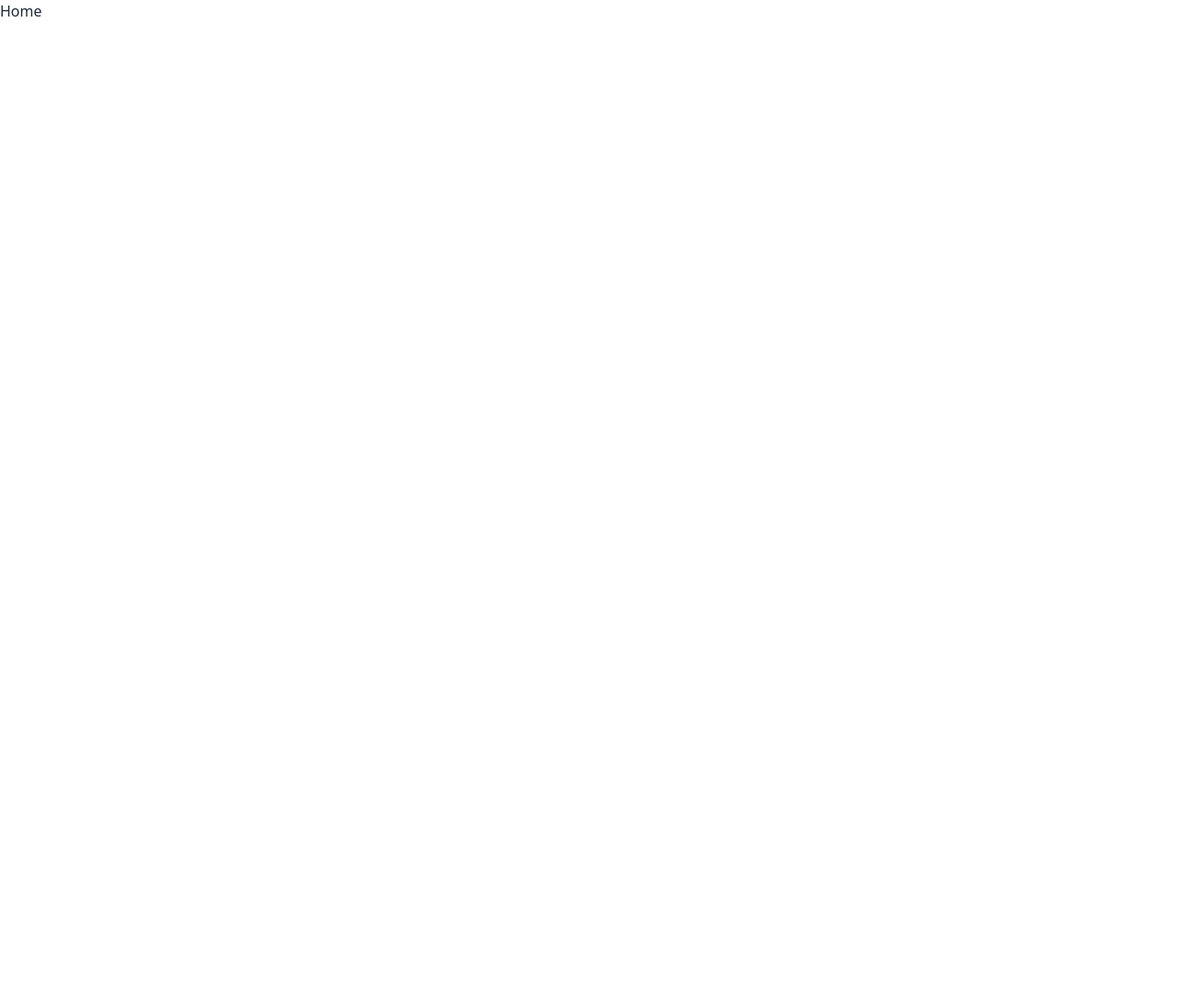
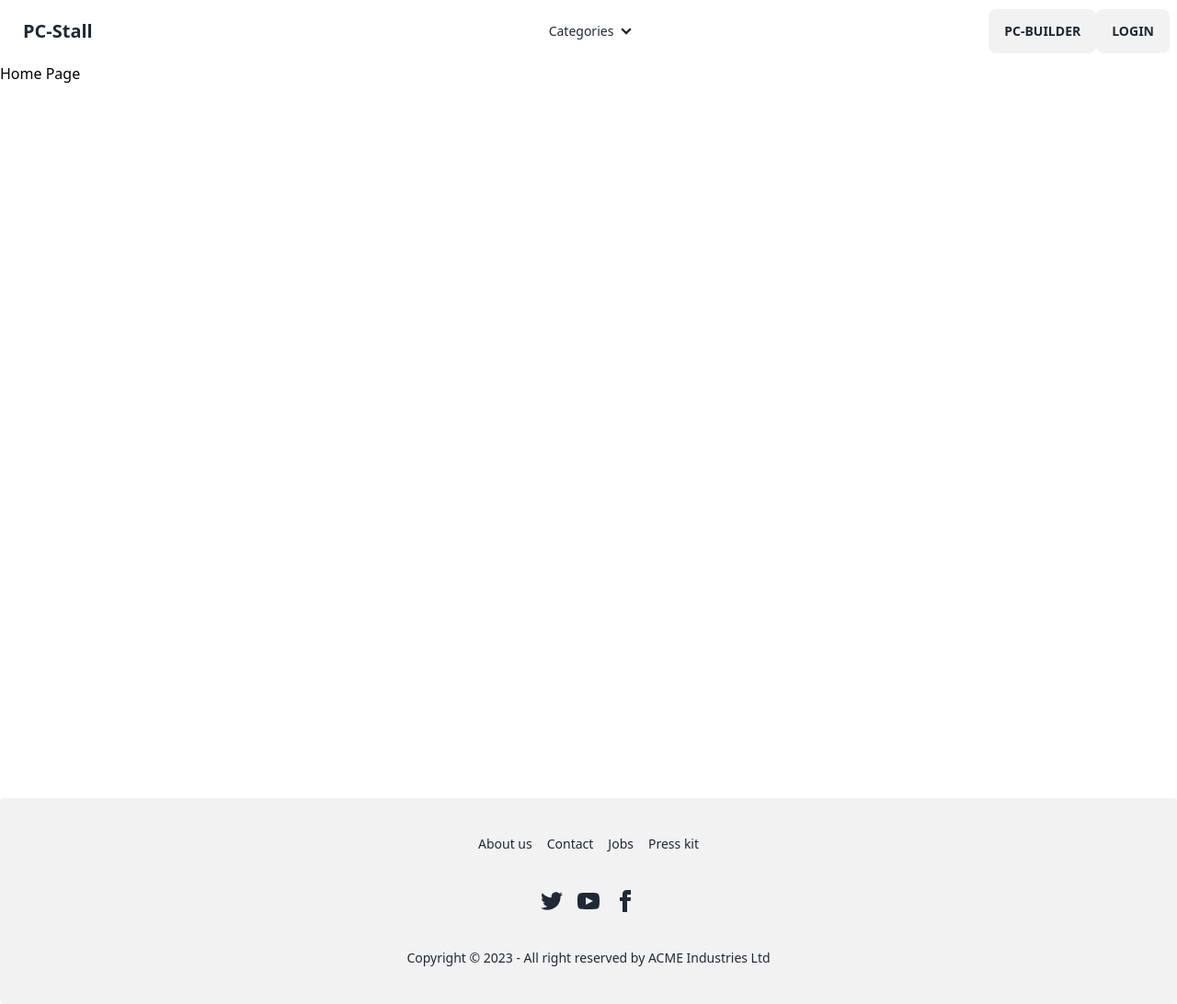
Before and after one commit to Nirob844/pc-builder-frontend, a Next.js app: page / in a window 1280 px wide. Shown: the whole page at 92% size. Before the commit the page ends 800 px from the top, so only its background shows below. Built offline with nearby package versions, Linux system fonts and the light colour scheme.

Commit message:
navber & footer

```diff
--- /dev/null
+++ b/src/components/Layout/Footer.js
@@ -0,0 +1,54 @@
+const Footer = () => {
+  return (
+    <footer className="footer footer-center p-10 bg-base-200 text-base-content rounded">
+      <div className="grid grid-flow-col gap-4">
+        <a className="link link-hover">About us</a>
+        <a className="link link-hover">Contact</a>
+        <a className="link link-hover">Jobs</a>
+        <a className="link link-hover">Press kit</a>
+      </div>
+      <div>
+        <div className="grid grid-flow-col gap-4">
+          <a>
+            <svg
+              xmlns="http://www.w3.org/2000/svg"
+              width="24"
+              height="24"
+              viewBox="0 0 24 24"
+              className="fill-current"
+            >
+              <path d="M24 4.557c-.883.392-1.832.656-2.828.775 1.017-.609 1.798-1.574 2.165-2.724-.951.564-2.005.974-3.127 1.195-.897-.957-2.178-1.555-3.594-1.555-3.179 0-5.515 2.966-4.797 6.045-4.091-.205-7.719-2.165-10.148-5.144-1.29 2.213-.669 5.108 1.523 6.574-.806-.026-1.566-.247-2.229-.616-.054 2.281 1.581 4.415 3.949 4.89-.693.188-1.452.232-2.224.084.626 1.956 2.444 3.379 4.6 3.419-2.07 1.623-4.678 2.348-7.29 2.04 2.179 1.397 4.768 2.212 7.548 2.212 9.142 0 14.307-7.721 13.995-14.646.962-.695 1.797-1.562 2.457-2.549z"></path>
+            </svg>
+          </a>
+          <a>
+            <svg
+              xmlns="http://www.w3.org/2000/svg"
+              width="24"
+              height="24"
+              viewBox="0 0 24 24"
+              className="fill-current"
+            >
+              <path d="M19.615 3.184c-3.604-.246-11.631-.245-15.23 0-3.897.266-4.356 2.62-4.385 8.816.029 6.185.484 8.549 4.385 8.816 3.6.245 11.626.246 15.23 0 3.897-.266 4.356-2.62 4.385-8.816-.029-6.185-.484-8.549-4.385-8.816zm-10.615 12.816v-8l8 3.993-8 4.007z"></path>
+            </svg>
+          </a>
+          <a>
+            <svg
+              xmlns="http://www.w3.org/2000/svg"
+              width="24"
+              height="24"
+              viewBox="0 0 24 24"
+              className="fill-current"
+            >
+              <path d="M9 8h-3v4h3v12h5v-12h3.642l.358-4h-4v-1.667c0-.955.192-1.333 1.115-1.333h2.885v-5h-3.808c-3.596 0-5.192 1.583-5.192 4.615v3.385z"></path>
+            </svg>
+          </a>
+        </div>
+      </div>
+      <div>
+        <p>Copyright © 2023 - All right reserved by ACME Industries Ltd</p>
+      </div>
+    </footer>
+  );
+};
+
+export default Footer;
--- /dev/null
+++ b/src/components/Layout/Navbar.js
@@ -0,0 +1,83 @@
+import Link from "next/link";
+
+const Navbar = () => {
+  return (
+    <div className="navbar  bg-base-100">
+      <div className="navbar-start">
+        <div className="dropdown">
+          <label tabIndex={0} className="btn btn-ghost lg:hidden">
+            <svg
+              xmlns="http://www.w3.org/2000/svg"
+              className="h-5 w-5"
+              fill="none"
+              viewBox="0 0 24 24"
+              stroke="currentColor"
+            >
+              <path
+                strokeLinecap="round"
+                strokeLinejoin="round"
+                strokeWidth="2"
+                d="M4 6h16M4 12h8m-8 6h16"
+              />
+            </svg>
+          </label>
+          <ul
+            tabIndex={0}
+            className="menu menu-sm dropdown-content mt-3 z-[1] p-2 shadow rounded-box w-52"
+          >
+            <li>
+              <a>Parent</a>
+              <ul className="p-2 bg-neutral">
+                <li>
+                  <a>Submenu 1</a>
+                </li>
+                <li>
+                  <a>Submenu 2</a>
+                </li>
+              </ul>
+            </li>
+          </ul>
+        </div>
+        <a className="btn btn-ghost normal-case text-xl">PC-Stall</a>
+      </div>
+      <div className="navbar-center hidden lg:flex ">
+        <ul className="menu menu-horizontal px-1 ">
+          <li tabIndex={0}>
+            <details>
+              <summary>Categories</summary>
+              <ul className="p-2 bg-neutral ">
+                <li>
+                  <Link href="/">CPU / Processor</Link>
+                </li>
+                <li>
+                  <Link href="/">Motherboard</Link>
+                </li>
+                <li>
+                  <Link href="/">RAM</Link>
+                </li>
+                <li>
+                  <Link href="/">Power Supply Unit</Link>
+                </li>
+                <li>
+                  <Link href="/">Storage Device</Link>
+                </li>
+                <li>
+                  <Link href="/">Monitor</Link>
+                </li>
+                <li>
+                  <Link href="/">Others</Link>
+                </li>
+              </ul>
+            </details>
+          </li>
+        </ul>
+      </div>
+      <div className="navbar-end">
+        <a className="btn">PC-Builder</a>
+        <a className="btn">login</a>
+      </div>
+    </div>
+  );
+};
+
+export default Navbar;
--- a/src/pages/_app.js
+++ b/src/pages/_app.js
@@ -1,5 +1,13 @@
-import '@/styles/globals.css'
+import Footer from "@/components/Layout/Footer";
+import Navbar from "@/components/Layout/Navbar";
+import "@/styles/globals.css";
 
 export default function App({ Component, pageProps }) {
-  return <Component {...pageProps} />
+  return (
+    <>
+      <Navbar />
+      <Component {...pageProps} />
+      <Footer />
+    </>
+  );
 }
--- a/src/pages/index.js
+++ b/src/pages/index.js
@@ -1,7 +1,7 @@
 const HomePage = () => {
   return (
-    <div>
-      <h1>Home</h1>
+    <div className="bg-white h-screen text-black">
+      <h1>Home Page</h1>
     </div>
   );
 };
--- a/tailwind.config.js
+++ b/tailwind.config.js
@@ -14,8 +14,8 @@
       },
     },
   },
-  daisyui: {
-    themes: ["light"],
-  },
+  // daisyui: {
+  //   themes: ["light"],
+  // },
   plugins: [require("daisyui")],
 };
```
